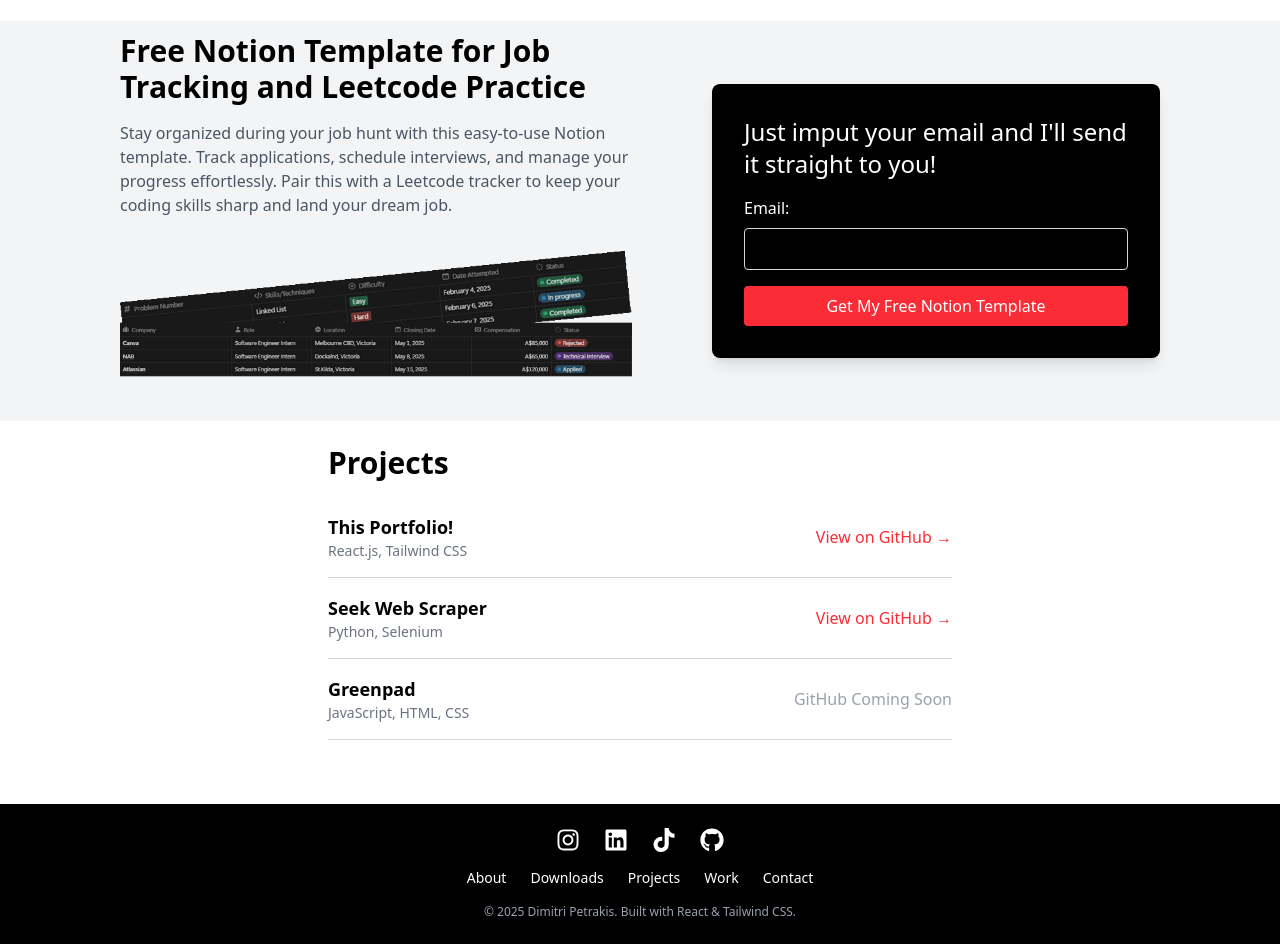
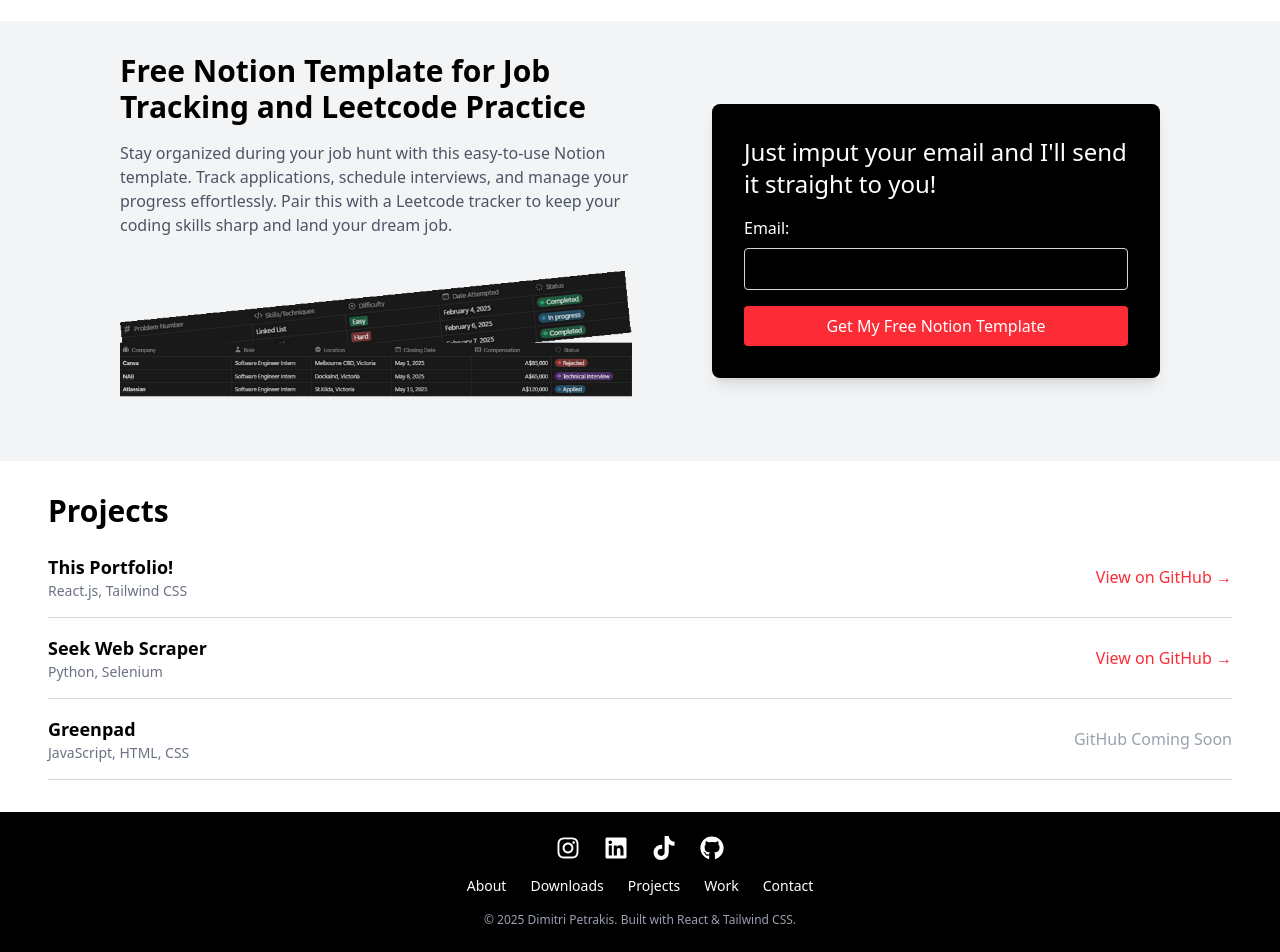
Before and after one commit to mitso2005/portfolio, a React (Vite) app in the folder my-portfolio/: page / in a window 1280 px wide. Shown: the part 779-1731 px from the top of the page. Built offline with nearby package versions, Linux system fonts and the light colour scheme.

Commit message:
fixed padding

```diff
--- a/my-portfolio/src/App.jsx
+++ b/my-portfolio/src/App.jsx
@@ -12,8 +12,8 @@
       <Navbar />
       <About />
 
-      <div className="flex items-center justify-center h-[50vh] w-full bg-gray-100">
-        <div className="flex flex-col md:flex-row items-center md:items-center px-12 gap-20">
+      <div className="flex items-center justify-center w-full px-12 py-8 bg-gray-100">
+        <div className="flex max-w-7xl mx-auto items-center md:items-center gap-20">
           {/* Left: Description */}
           <DownloadDescription />
 
@@ -22,8 +22,8 @@
         </div>
       </div>
 
-      <div className="max-w-2xl mx-auto p-6 bg-white">
-            <h2 className="text-3xl font-bold mb-4">Projects</h2>
+      <div className="max-w-7xl mx-auto px-12 py-8 bg-white">
+        <h2 className="text-3xl font-bold mb-2">Projects</h2>
         <Project
             title="This Portfolio!"
             techStack="React.js, Tailwind CSS"
--- a/my-portfolio/src/components/About.jsx
+++ b/my-portfolio/src/components/About.jsx
@@ -30,7 +30,7 @@
     }, [targetDate]);
 
     return (
-        <section id="about" className="min-h-screen flex items-center justify-center">
+        <section id="about" className="min-h-screen flex items-center justify-center bg-white">
             <div className="flex items-center gap-20 px-12">
                 <div>
                     {/* Circular Image */}
--- a/my-portfolio/src/components/Footer.jsx
+++ b/my-portfolio/src/components/Footer.jsx
@@ -3,7 +3,7 @@
 
 function Footer() {
   return (
-    <footer className="bg-black text-white py-6 mt-10">
+    <footer className="bg-black text-white py-6">
       <div className="container mx-auto text-center space-y-4">
         {/* Social Media Links */}
         <div className="flex justify-center space-x-6">
```
Lines whose indentation alone changed are shown as unchanged.
